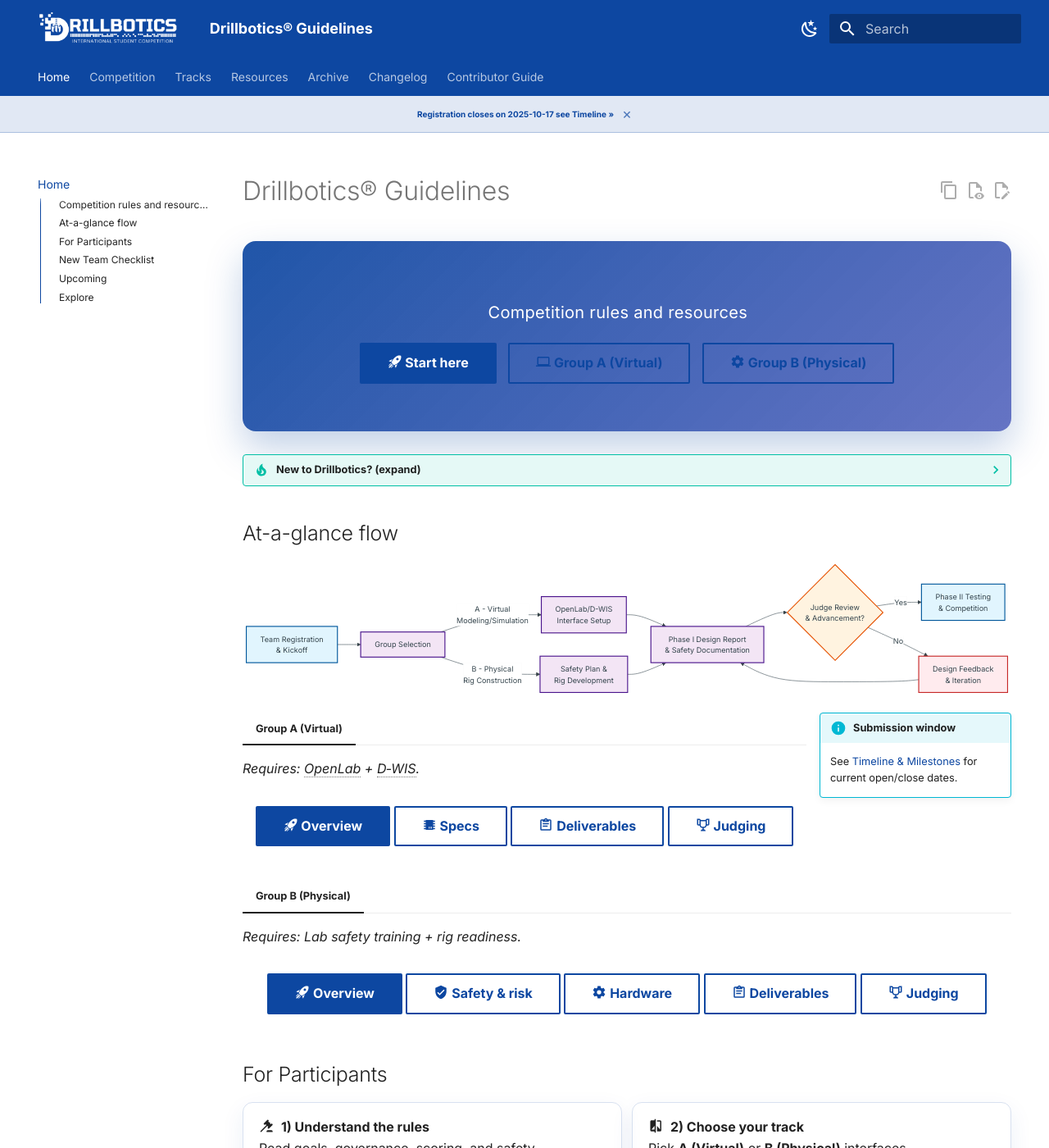
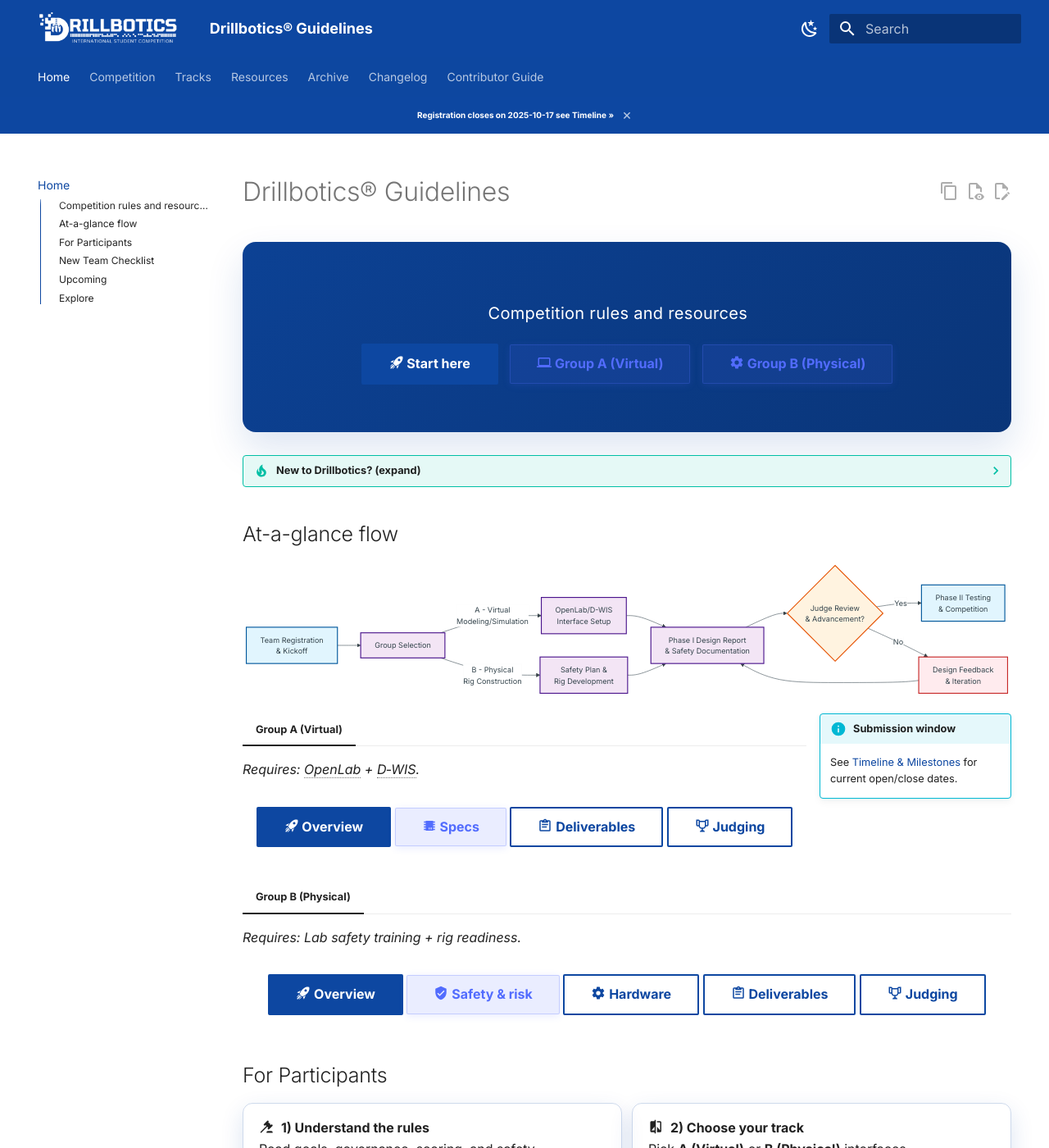
Before and after one commit to Open-Source-Drilling-Community/drillbotics-guidelines, an MkDocs documentation site: the page built from docs/index.md, in a window 1280 px wide and 1400 px high. Shown: the whole window at 82% size. Built offline with MkDocs 1.6.1 and Material for MkDocs 9.7.7, drawn with Linux system fonts in a browser that asks for light colours; comment, search, counter and statistics services are not loaded; the version menu is left out.

Commit message:
♻️ refactor(stylesheets): remove deprecated extra.css and enhance brand tokens
- delete legacy docs/_assets/styles/extra.css to clean up unused styles
- refine docs/stylesheets/extra.css with dynamic brand colors using CSS variables
- improve light/dark mode consistency with color-mix for brand accents and shadows
- tune header, tabs, hero, cards, buttons, and announcement banner for cohesive branding
- enhance dark mode text contrast in mermaid diagrams for better readability

```diff
--- a/docs/stylesheets/extra.css
+++ b/docs/stylesheets/extra.css
@@ -1,21 +1,53 @@
 /* Minimal, non‑Insiders tweaks for Material */
 
 /*
-  Brand/header color override
-  - Sets a deeper blue for the primary color used by the header/nav
-  - Applies to both light (default) and dark (slate) schemes
-  - Adjust the --db-primary value below to fine‑tune
+  Brand tokens derived from the active Material palette
+  - Keeps overrides aligned with the configured palette colors
+  - Uses color-mix so light/dark schemes stay in family
 */
-:root { --db-primary: #0d47a1; } /* Material Blue 900 */
-[data-md-color-scheme="default"] {
-  --md-primary-fg-color: var(--db-primary);
-  --md-primary-fg-color--light: #1565c0; /* Blue 800 */
-  --md-primary-fg-color--dark: #0b3c91;  /* Deeper blue */
+:root {
+  /* Ensure Material uses our deep blue as the brand primary */
+  --md-primary-fg-color: #0d47a1;
+  --md-primary-fg-color--light: #5472d3;
+  --md-primary-fg-color--dark: #002171;
+
+  --db-primary: var(--md-primary-fg-color);
+  --db-primary-outline: color-mix(in srgb, var(--db-primary) 20%, transparent);
+  --db-primary-shadow: color-mix(in srgb, var(--db-primary) 14%, transparent);
+  --db-primary-subtitle: color-mix(in srgb, var(--db-primary) 72%, white);
+  --db-hero-grad-start: color-mix(in srgb, var(--db-primary) 92%, black 8%);
+  --db-hero-grad-end: color-mix(in srgb, var(--db-primary) 75%, black 25%);
+  /* Match header/banner exactly to the configured primary */
+  --db-header-bg: var(--md-primary-fg-color);
+  --db-accent: var(--md-accent-fg-color);
+  --db-accent-outline: color-mix(in srgb, var(--db-accent) 25%, transparent);
+  --db-accent-bg: color-mix(in srgb, var(--db-accent) 12%, transparent);
 }
+
 [data-md-color-scheme="slate"] {
-  --md-primary-fg-color: var(--db-primary);
-  --md-primary-fg-color--light: #1976d2; /* Blue 700 */
-  --md-primary-fg-color--dark: #0b3c91;
+  /* Keep brand primary identical in dark mode */
+  --md-primary-fg-color: #0d47a1;
+  --md-primary-fg-color--light: #5e87e0;
+  --md-primary-fg-color--dark: #082a63;
+
+  --db-primary-outline: color-mix(in srgb, var(--db-primary) 42%, transparent);
+  --db-primary-shadow: color-mix(in srgb, var(--db-primary) 65%, transparent);
+  --db-primary-subtitle: color-mix(in srgb, var(--db-primary) 68%, white);
+  --db-hero-grad-start: color-mix(in srgb, var(--db-primary) 88%, black 12%);
+  --db-hero-grad-end: color-mix(in srgb, var(--db-primary) 70%, black 30%);
+  --db-header-bg: var(--md-primary-fg-color);
+  --db-accent-outline: color-mix(in srgb, var(--db-accent) 55%, transparent);
+  --db-accent-bg: color-mix(in srgb, var(--db-accent) 20%, transparent);
+}
+
+/* Header/tab background tuned for legacy deep-blue tone */
+.md-header {
+  background: var(--db-header-bg);
+}
+
+.md-tabs {
+  background: color-mix(in srgb, var(--db-header-bg) 88%, transparent);
+  border-bottom: 1px solid color-mix(in srgb, var(--db-header-bg) 55%, transparent);
 }
 
 /* Subtle hero styling on the homepage */
@@ -24,13 +56,12 @@
   padding: 2rem 1.5rem;
   text-align: center;
   border-radius: 16px;
-  background: linear-gradient(135deg, rgba(13,71,161,.92), rgba(63,81,181,.8));
+  background: linear-gradient(135deg, var(--db-hero-grad-start), var(--db-hero-grad-end));
   color: #fff;
-  box-shadow: 0 20px 45px rgba(13,71,161,.25);
+  box-shadow: 0 20px 45px var(--db-primary-shadow);
 }
 [data-md-color-scheme="slate"] .hero {
-  background: linear-gradient(135deg, rgba(21,101,192,.85), rgba(92,107,192,.78));
-  box-shadow: 0 24px 45px rgba(9,19,40,.6);
+  box-shadow: 0 24px 45px color-mix(in srgb, var(--db-primary) 70%, transparent);
 }
 .hero .md-button { margin: .125rem .25rem; }
 .hero h3 { margin-bottom: 1rem; letter-spacing: .015em; }
@@ -40,14 +71,14 @@
 .md-typeset .grid.cards > ul > li {
   padding: .85rem .95rem;
   border-radius: 12px;
-  border: 1px solid rgba(13,71,161,.16);
-  box-shadow: 0 10px 28px rgba(13,71,161,.08);
+  border: 1px solid var(--db-primary-outline);
+  box-shadow: 0 10px 28px var(--db-primary-shadow);
   transition: transform .18s ease, box-shadow .18s ease;
 }
 .md-typeset .grid.cards > ul > li .card-subtitle {
   display: block;
   margin-bottom: .35rem;
-  color: rgba(13,71,161,.75);
+  color: var(--db-primary-subtitle);
   font-size: .78rem;
   letter-spacing: .01em;
   text-transform: uppercase;
@@ -56,17 +87,17 @@
 .md-typeset .grid.cards > ul > li p + .card-subtitle { margin-top: -.25rem; }
 .md-typeset .grid.cards > ul > li:hover {
   transform: translateY(-2px);
-  box-shadow: 0 12px 32px rgba(13,71,161,.14);
+  box-shadow: 0 12px 32px color-mix(in srgb, var(--db-primary) 18%, transparent);
 }
 [data-md-color-scheme="slate"] .md-typeset .grid.cards > ul > li {
-  border-color: rgba(130,177,255,.35);
-  box-shadow: 0 10px 28px rgba(12,39,91,.55);
+  border-color: color-mix(in srgb, var(--db-primary) 55%, transparent);
+  box-shadow: 0 10px 28px color-mix(in srgb, var(--db-primary) 58%, transparent);
 }
 [data-md-color-scheme="slate"] .md-typeset .grid.cards > ul > li:hover {
-  box-shadow: 0 12px 34px rgba(12,39,91,.7);
+  box-shadow: 0 12px 34px color-mix(in srgb, var(--db-primary) 68%, transparent);
 }
 [data-md-color-scheme="slate"] .md-typeset .grid.cards > ul > li .card-subtitle {
-  color: rgba(173,208,255,.82);
+  color: color-mix(in srgb, var(--db-primary) 65%, white);
 }
 
 /* Icon alignment inside cards */
@@ -87,6 +118,22 @@
 }
 .btn-row .md-button { flex: 0 1 auto; }
 
+.md-typeset .md-button.md-button--secondary {
+  border: 1px solid var(--db-accent-outline);
+  color: var(--db-accent);
+  background: var(--db-accent-bg);
+  box-shadow: 0 2px 10px color-mix(in srgb, var(--db-accent) 14%, transparent);
+  transition: background .15s ease, color .15s ease, box-shadow .15s ease, border-color .15s ease;
+}
+
+.md-typeset .md-button.md-button--secondary:hover,
+.md-typeset .md-button.md-button--secondary:focus {
+  border-color: color-mix(in srgb, var(--db-accent) 45%, transparent);
+  background: color-mix(in srgb, var(--db-accent) 22%, transparent);
+  color: color-mix(in srgb, var(--db-accent) 85%, white);
+  box-shadow: 0 6px 18px color-mix(in srgb, var(--db-accent) 24%, transparent);
+}
+
 /* Highlight the active top-level navigation tab */
 .md-tabs__link--active {
   border-bottom: 3px solid var(--db-primary);
@@ -94,7 +141,7 @@
   font-weight: 600;
 }
 [data-md-color-scheme="slate"] .md-tabs__link--active {
-  border-bottom-color: var(--md-primary-fg-color--light);
+  border-bottom-color: color-mix(in srgb, var(--db-primary) 70%, white);
 }
 
 /* Keep the announcement banner readable with minimal styling */
@@ -107,14 +154,16 @@
   justify-content: center;
   gap: .5rem;
   padding: .65rem 1rem;
-  border-bottom: 1px solid rgba(13,71,161,.25);
-  background: rgba(13,71,161,.12);
-  color: var(--db-primary);
+  border-bottom: 1px solid var(--db-primary-outline);
+  /* Match the site header color exactly */
+  background: var(--md-primary-fg-color);
+  color: #fff;
 }
 [data-md-color-scheme="slate"] .db-announcement {
-  border-bottom-color: rgba(130,177,255,.45);
-  background: rgba(25,118,210,.35);
-  color: #e3f2fd;
+  border-bottom-color: color-mix(in srgb, var(--db-primary) 55%, transparent);
+  /* Keep banner identical to header in dark mode too */
+  background: var(--md-primary-fg-color);
+  color: #fff;
 }
 .db-announcement__link { font-weight: 600; text-decoration: none; }
 .db-announcement__link:hover { text-decoration: underline; }
@@ -167,7 +216,8 @@
 
 [data-md-color-scheme="slate"] {
   --db-mm-edge: var(--md-default-fg-color--lightest);
-  --db-mm-text: var(--md-default-fg-color);
+  /* Force high-contrast text in dark mode */
+  --db-mm-text: rgba(255,255,255,.92);
   /* Dark palette tuned for contrast on slate */
   --db-mm-startEnd-fill: #0b3b57;
   --db-mm-startEnd-stroke: #4fc3f7;
@@ -185,8 +235,13 @@
 .mermaid .flowchart-link { stroke: var(--db-mm-edge) !important; }
 .mermaid marker path,
 .mermaid .arrowheadPath { fill: var(--db-mm-edge) !important; stroke: var(--db-mm-edge) !important; }
+/* Cover both <text> and <foreignObject> labels */
 .mermaid .edgeLabel { color: var(--db-mm-text) !important; fill: var(--db-mm-text) !important; }
-.mermaid .label, .mermaid text { fill: var(--db-mm-text) !important; color: var(--db-mm-text) !important; }
+.mermaid .nodeLabel,
+.mermaid .label,
+.mermaid text,
+.mermaid foreignObject div,
+.mermaid foreignObject span { color: var(--db-mm-text) !important; fill: var(--db-mm-text) !important; }
 
 /* Override classDef colors for better dark-mode contrast */
 .mermaid .node.startEnd rect,
```
Also changed, not shown: docs/_assets/styles/extra.css (deleted, +0 -123 lines).
